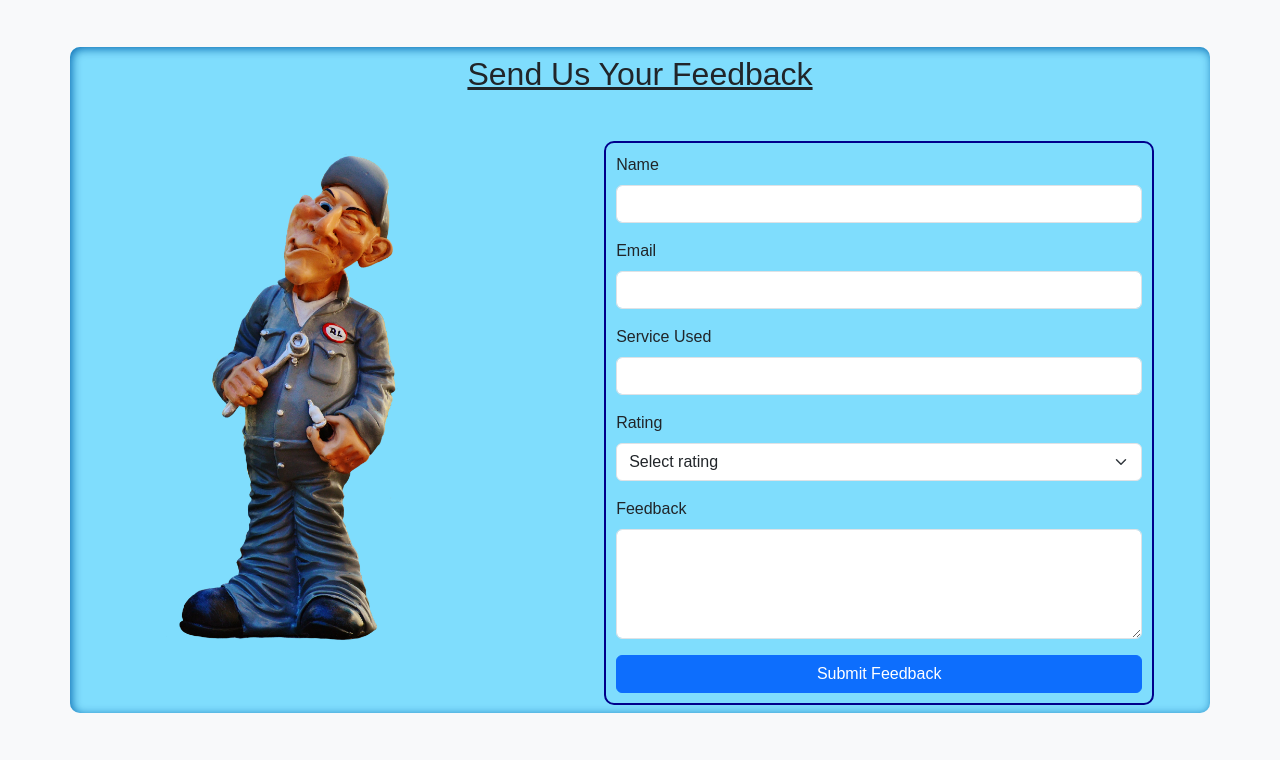
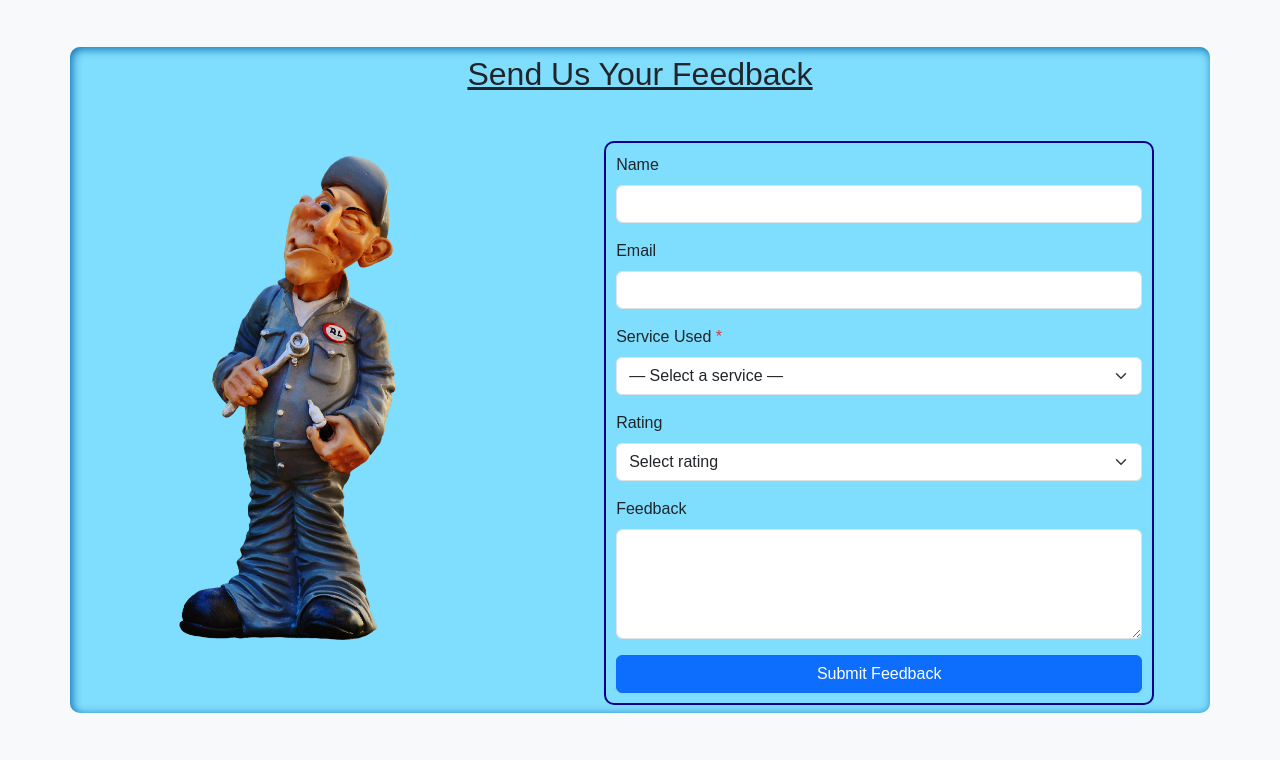
Before and after one commit to Mak-Lobo/Mekanika-Django-Project, a Django app: page / in a window 1280 px wide. Shown: the part 885-1645 px from the top of the page. Run offline with Django 5.2, Linux system fonts and the light colour scheme; data comes from the database, SQL or seed files in the repository; both versions use the stored data as it was after the commit; some web fonts are replaced.

Commit message:
Adjustments again

```diff
--- a/Admin/templates/feedback.html
+++ b/Admin/templates/feedback.html
@@ -11,7 +11,6 @@
                         <th>Customer</th>
                         <th>Feedback</th>
                         <th>Rating</th>
-                        <th>Date</th>
                     </tr>
                 </thead>
                 <tbody>
--- a/Admin/urls.py
+++ b/Admin/urls.py
@@ -4,7 +4,7 @@ import Admin.views as views
 
 urlpatterns = [
     path('admin/', admin.site.urls),
-    path('feedback/', views.feedback, name='feedback'),
+    path('feedback_view/', views.feedback, name='admin_feedback_list'),
     path('add_service/', views.add_service, name='add_service'),
     path('add_service/delete/<int:pk>/', views.delete_service, name='delete_service'),
 ]
--- a/templates/index.html
+++ b/templates/index.html
@@ -70,7 +70,7 @@
         <div class="row">
             <img src="{% static 'images/mechanic-2523250_1920.png' %}" alt="Mechanic" class="col-md-4 mb-4 mx-auto d-block" style="max-height: 500px; object-fit: contain;">
             <div class="col-md-6 mx-auto">
-                <form method="POST" action="{% url 'feedback' %}">
+                <form method="POST" action="{% url 'submit_feedback' %}">
                     {% csrf_token %}
                     <div class="mb-3">
                         <label for="name" class="form-label">Name</label>
@@ -81,8 +81,13 @@
                         <input type="email" class="form-control" id="email" name="email" required>
                     </div>
                     <div class="mb-3">
-                        <label for="service" class="form-label">Service Used</label>
-                        <input type="text" class="form-control" id="service" name="service">
+                        <label for="service" class="form-label">Service Used <span class="text-danger">*</span></label>
+                        <select class="form-select" id="service" name="service" required>
+                            <option value="">— Select a service —</option>
+                            {% for service in services %}
+                                <option value="{{ service.id }}">{{ service.name }}</option>
+                            {% endfor %}
+                        </select>
                     </div>
                     <div class="mb-3">
                         <label for="rating" class="form-label">Rating</label>
--- a/user/models.py
+++ b/user/models.py
@@ -1,5 +1,7 @@
 from django.db import models
 from django.contrib.auth.models import User
+
+from Admin.models import Service
 
 # Create your models here.
 
@@ -16,6 +18,7 @@ class FeedBack(models.Model):
 
     name = models.CharField(max_length=100, null=True)
     email = models.EmailField()
+    service = models.ForeignKey(Service, on_delete=models.SET_NULL, null=True, blank=True)
     message = models.TextField()
     rating = models.IntegerField(choices=RATING_CHOICES, null=True)
 
--- a/user/urls.py
+++ b/user/urls.py
@@ -9,5 +9,6 @@ urlpatterns = [
     path('about/', views.about, name='about'),
     path('register/', views.register, name='register'),
     path('book/', views.book_service, name='book'),
-    path('feedback/', views.feedback, name='feedback'),
+    path('feedback/', views.feedback_list, name='feedback_list'),
+    path('feedback/submit/', views.submit_feedback, name='submit_feedback'),
 ]
--- a/user/views.py
+++ b/user/views.py
@@ -1,10 +1,14 @@
 from django.shortcuts import render, redirect
 from django.contrib.auth.models import User
+from django.views.decorators.http import require_POST
+
+from Admin.models import Service
 from .models import FeedBack, Customer
 
 # Create your views here.
 def index(request):
-    return render(request, 'index.html')
+   services = Service.objects.filter(active=True).order_by('name')
+   return render(request, 'index.html', {'services': services})
 
 # about view
 def about(request):
@@ -55,19 +59,33 @@ def register(request):
 def book_service(request):
     return render(request, 'book.html')
 
-def feedback(request):
-    if request.method == 'POST':
-        name = request.POST.get('name')
-        email = request.POST.get('email')
-        message = request.POST.get('message')
-        rating = request.POST.get('rating')
+def feedback_list(request):
+    """Render a list of all feedback entries."""
+    feedback = FeedBack.objects.all().order_by('-id')
+    return render(request, 'feedback.html', {'feedback': feedback})
 
-        # Create and save feedback object
-        FeedBack.objects.create(
-            name=name,
-            email=email,
-            message=message,
-            rating=rating
-        )
-        return redirect('index')
-    return render(request, 'index.html')
+@require_POST
+def submit_feedback(request):
+    """Handle the submission of the feedback form. Only accepts POST."""
+    name = request.POST.get('name')
+    email = request.POST.get('email')
+    service_id = request.POST.get('service')
+    message = request.POST.get('message')
+    rating = request.POST.get('rating')
+
+    service = None
+    if service_id:
+        try:
+            service = Service.objects.get(pk=service_id)
+        except (Service.DoesNotExist, ValueError):
+            # Handle case where service_id is invalid, maybe log it
+            service = None
+
+    FeedBack.objects.create(
+        name=name,
+        email=email,
+        service=service,
+        message=message,
+        rating=rating
+    )
+    return redirect('index')
```
Also changed, not shown: db.sqlite3, user/migrations/0001_initial.py, user/migrations/0002_customer_feedback_rating.py (deleted), user/migrations/0003_alter_customer_id_alter_feedback_id.py (deleted), user/migrations/0004_customer_user.py (deleted).
